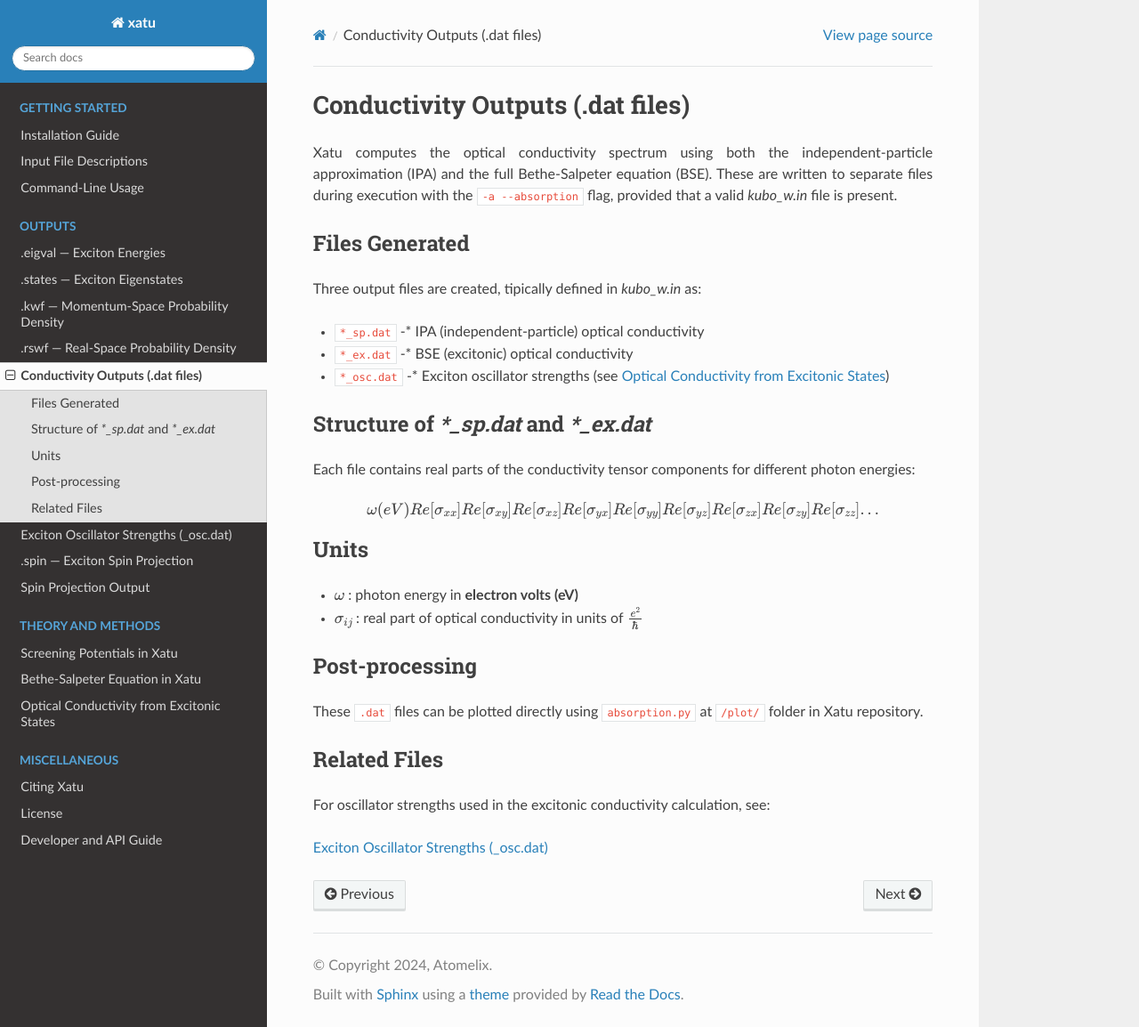
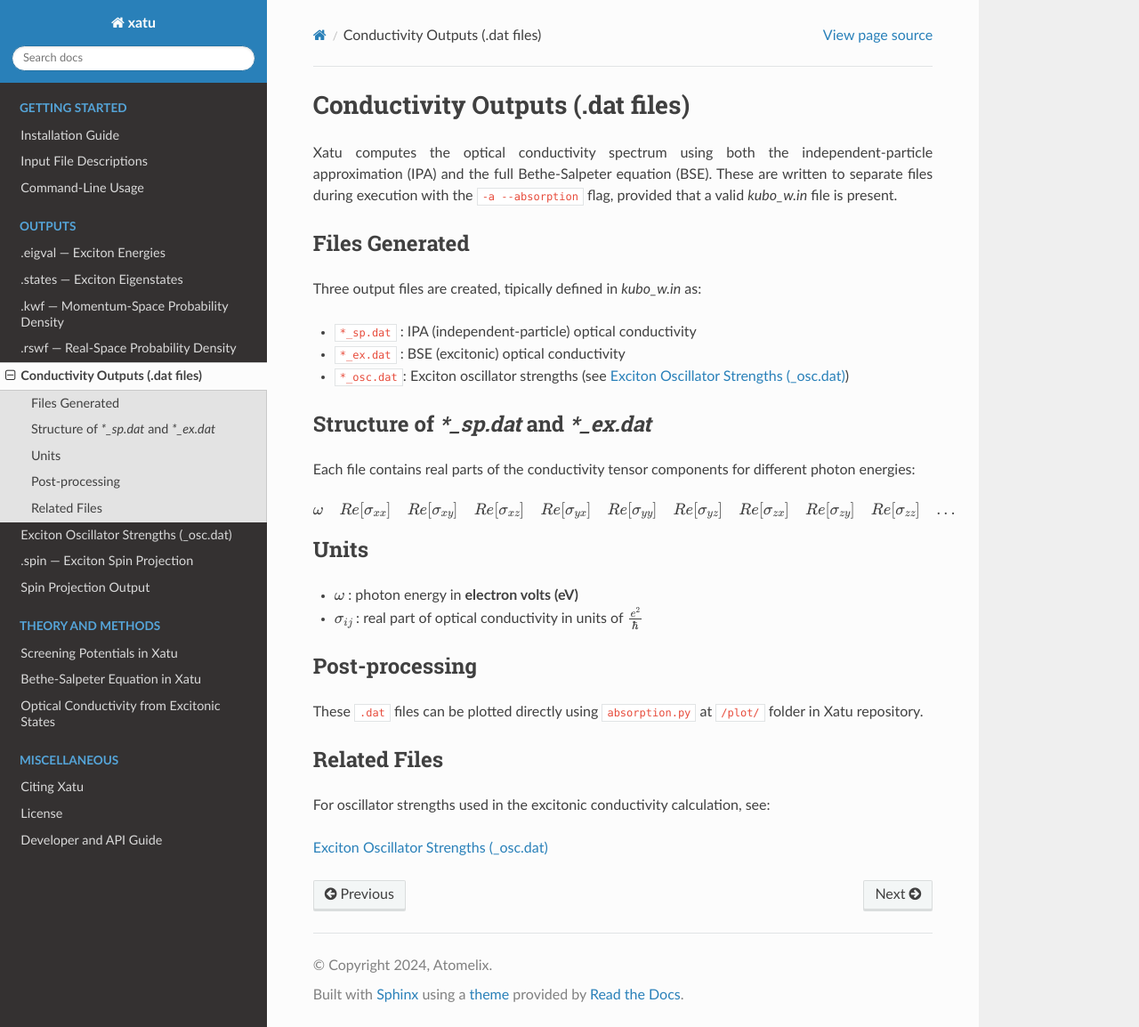
Before and after one commit to xatu-code/xatu-documentation, a Sphinx documentation site: the page built from docs/source/outputs/conductivity.rst, in a window 1280 px wide and 1154 px high. Shown: the whole window at 89% size. Built offline with Sphinx 7.4.7 and the Read the Docs theme 3.1.0, drawn with Linux system fonts in a browser that asks for light colours; pages that are not in the unit, such as notebooks, are missing from menus.

Commit message:
minor fixes

```diff
--- a/docs/source/input_files.rst
+++ b/docs/source/input_files.rst
@@ -21,7 +21,7 @@ to determine the dimensionality of the system. The expected format is one vector
 
 **# Motif:** List with the positions and chemical species of all atoms of the motif (unit cell). The chemical species are specified with an integer index, used later to retrieve the number of orbitals of that species. The expected format is one atom per line, ``x y z index``.
 
-**# Orbitals:** Number of orbitals of each chemical species present. The position of the number of orbitals for each species follows the indexing used in the motif block. This block expects one or more numbers of orbitals, the same as the number of different species present, `n1 [n2 ...]`.
+**# Orbitals:** Number of orbitals of each chemical species present. The position of the number of orbitals for each species follows the indexing used in the motif block. This block expects one or more numbers of orbitals, the same as the number of different species present, ``n1 [n2 ...]``.
 
 **# Filling:** Total number of electrons in the unit cell. Required to identify the Fermi level, which is the reference point in the construction of the excitons. Must be an integer number.
 
--- a/docs/source/outputs/conductivity.rst
+++ b/docs/source/outputs/conductivity.rst
@@ -9,9 +9,9 @@ Files Generated
 
 Three output files are created, tipically defined in `kubo_w.in` as:
 
-* ``*_sp.dat`` -* IPA (independent-particle) optical conductivity
-* ``*_ex.dat`` -* BSE (excitonic) optical conductivity
-* ``*_osc.dat`` -* Exciton oscillator strengths (see :doc:`../methods/optical_properties`)
+* ``*_sp.dat`` : IPA (independent-particle) optical conductivity
+* ``*_ex.dat`` : BSE (excitonic) optical conductivity
+* ``*_osc.dat``: Exciton oscillator strengths (see :doc:`./oscillator_strengths`)
 
 Structure of `*_sp.dat` and `*_ex.dat`
 =======================================
@@ -20,8 +20,10 @@ Each file contains real parts of the conductivity tensor components for differen
 
 .. math::
 
-   \omega (eV)   Re[\sigma_{xx}]   Re[\sigma_{xy}]   Re[\sigma_{xz}]   Re[\sigma_{yx}]   Re[\sigma_{yy}]   Re[\sigma_{yz}]   Re[\sigma_{zx}]   Re[\sigma_{zy}]   Re[\sigma_{zz}]
-   ...
+   \omega\quad   Re[\sigma_{xx}]\quad   Re[\sigma_{xy}]\quad   Re[\sigma_{xz}]\quad   Re[\sigma_{yx}]\quad   Re[\sigma_{yy}]\quad   Re[\sigma_{yz}]\quad   Re[\sigma_{zx}]\quad   Re[\sigma_{zy}]\quad   Re[\sigma_{zz}]\quad
+   .
+   .
+   .
 
 Units
 ======
```
